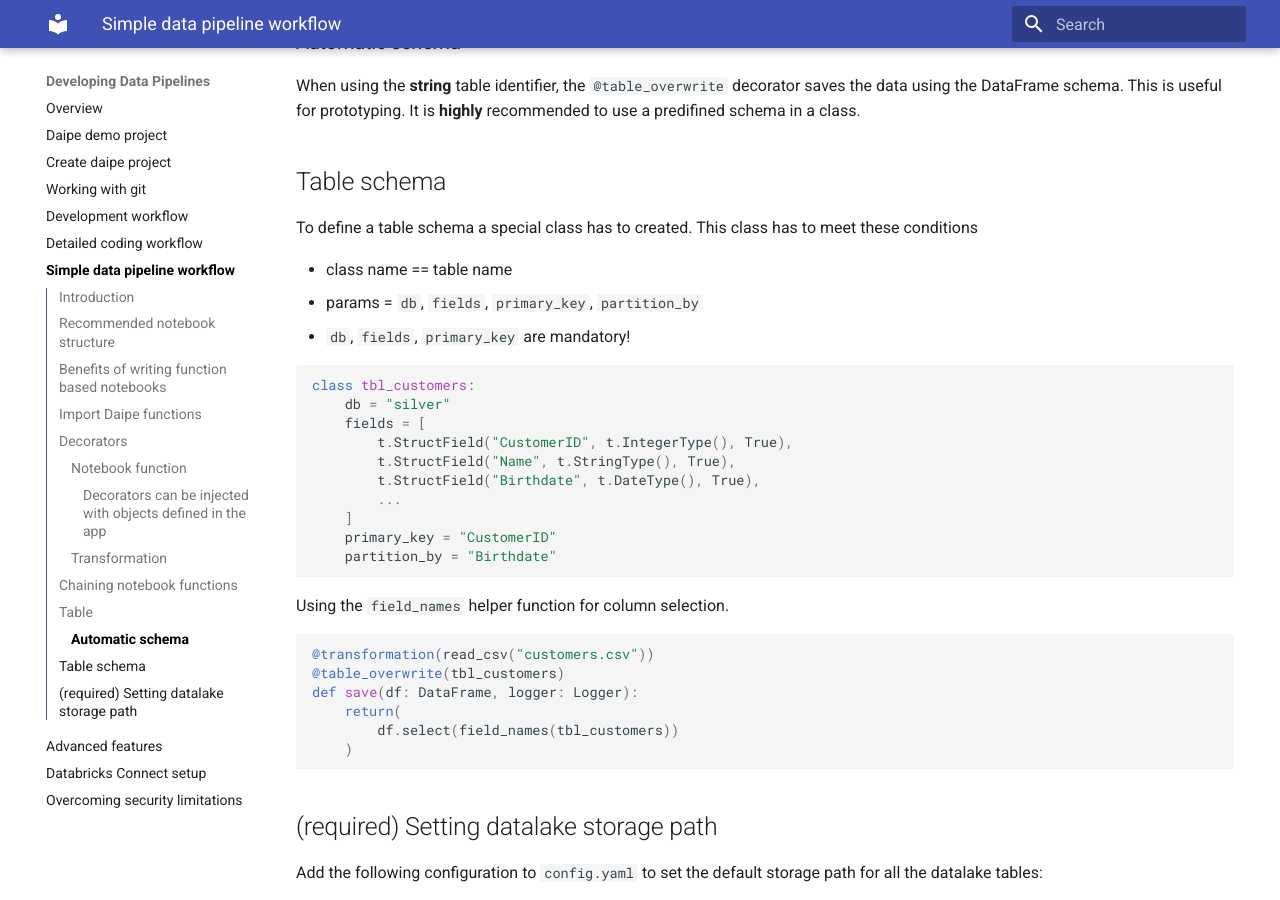
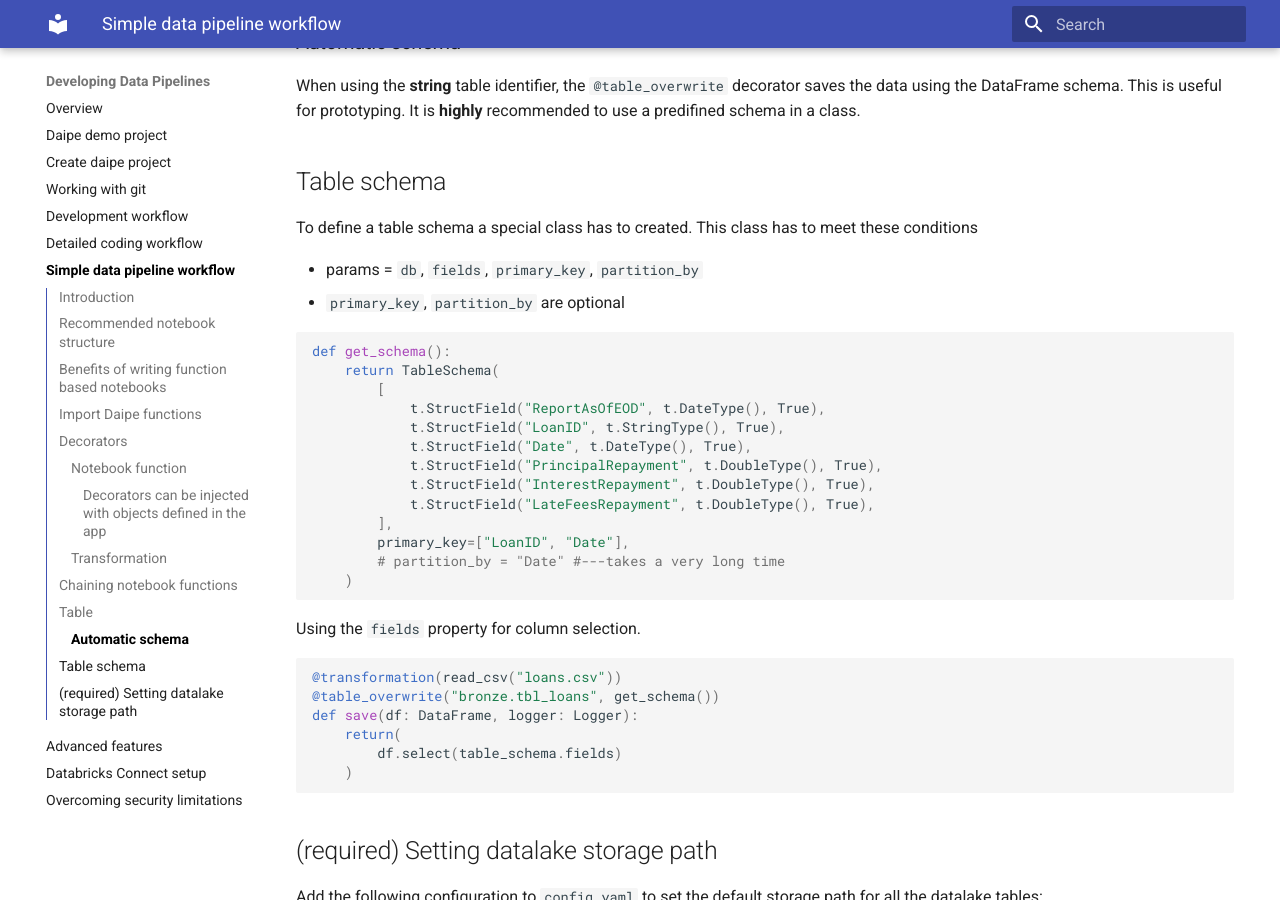
Before and after one commit to daipe-ai/platform-docs, an MkDocs documentation site: the page built from docs/data-pipelines-workflow/coding-basics.md, in a window 1280 px wide and 900 px high, scrolled down 4763 px. Built offline with MkDocs 1.6.1 and Material for MkDocs 9.7.7, drawn with Linux system fonts in a browser that asks for light colours.

Commit message:
Edit new schema definition

````diff
--- a/docs/data-pipelines-workflow/coding-basics.md
+++ b/docs/data-pipelines-workflow/coding-basics.md
@@ -208,31 +208,33 @@ When using the **string** table identifier, the `@table_overwrite` decorator sav
 
 To define a table schema a special class has to created. This class has to meet these conditions
 
-- class name == table name
 - params = `db`, `fields`, `primary_key`, `partition_by`
-- `db`, `fields`, `primary_key` are mandatory!
+- `primary_key`, `partition_by` are optional
 
 ```python
-class tbl_customers:
-    db = "silver"
-    fields = [
-        t.StructField("CustomerID", t.IntegerType(), True),
-        t.StructField("Name", t.StringType(), True),
-        t.StructField("Birthdate", t.DateType(), True),
-        ...
-    ]
-    primary_key = "CustomerID"
-    partition_by = "Birthdate"
+def get_schema():
+    return TableSchema(
+        [
+            t.StructField("ReportAsOfEOD", t.DateType(), True),
+            t.StructField("LoanID", t.StringType(), True),
+            t.StructField("Date", t.DateType(), True),
+            t.StructField("PrincipalRepayment", t.DoubleType(), True),
+            t.StructField("InterestRepayment", t.DoubleType(), True),
+            t.StructField("LateFeesRepayment", t.DoubleType(), True),
+        ],
+        primary_key=["LoanID", "Date"],
+        # partition_by = "Date" #---takes a very long time
+    )
 ```
 
-Using the `field_names` helper function for column selection.
+Using the `fields` property for column selection.
 
 ```python
-@transformation(read_csv("customers.csv"))
-@table_overwrite(tbl_customers)
+@transformation(read_csv("loans.csv"))
+@table_overwrite("bronze.tbl_loans", get_schema())
 def save(df: DataFrame, logger: Logger):
     return(
-        df.select(field_names(tbl_customers))
+        df.select(table_schema.fields)
     )
 ```
 
````
